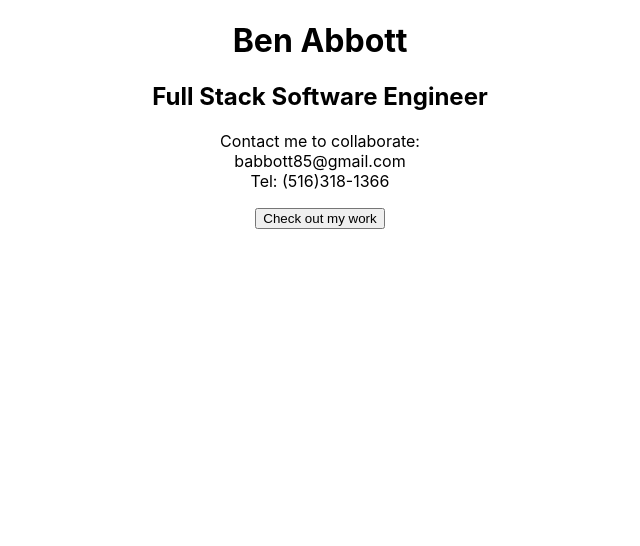
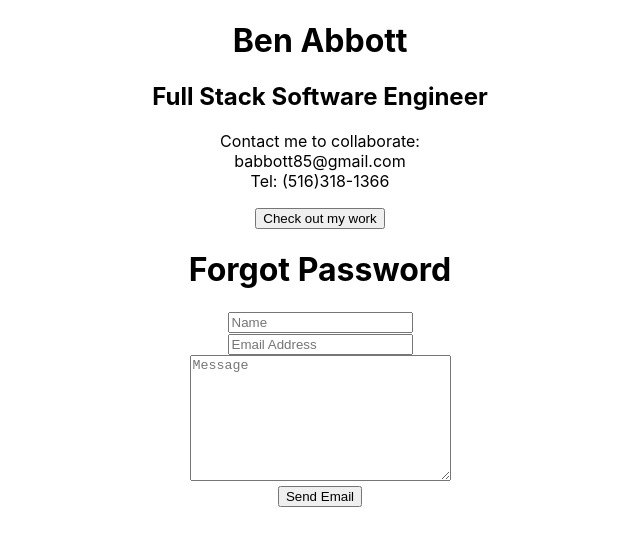
Before and after one commit to benabbott85/BenAbbott, a React (Create React App) app: page / in a window 1280 px wide. Shown: the top 546 px of the page, without its empty margins (320-960 px from the left). Built offline with nearby package versions, Linux system fonts and the light colour scheme.

Commit message:
contact form works

```diff
--- a/package.json
+++ b/package.json
@@ -6,7 +6,9 @@
     "@testing-library/jest-dom": "^5.14.1",
     "@testing-library/react": "^11.2.7",
     "@testing-library/user-event": "^12.8.3",
+    "emailjs-com": "^3.2.0",
     "react": "^17.0.2",
+    "react-dark-mode-toggle": "^0.2.0",
     "react-dom": "^17.0.2",
     "react-scripts": "4.0.3",
     "web-vitals": "^1.1.2"
@@ -17,7 +19,7 @@
     "test": "react-scripts test",
     "eject": "react-scripts eject",
     "predeploy": "npm run build",
-  "deploy": "gh-pages -d build"
+    "deploy": "gh-pages -d build"
   },
   "eslintConfig": {
     "extends": [
--- a/src/App.js
+++ b/src/App.js
@@ -2,6 +2,7 @@ import logo from './logo.svg';
 import './App.css';
 import Header from './components/header'
 import Footer from './components/footer'
+import Contact from './components/contact'
 function App() {
   return (
     <div className="App">
@@ -15,6 +16,7 @@ function App() {
   Tel: (516)318-1366
 </p>
 <button>Check out my work</button>
+<Contact/>
     </div>
   );
 }
--- /dev/null
+++ b/src/components/contact.js
@@ -0,0 +1,57 @@
+import React from "react";
+import emailjs from "emailjs-com";
+// import { Link } from "react-router-dom";
+// import Footer from "../footer"
+// import { Container, Row, Col, Form, FormGroup, Jumbotron, Label, Input, Button } from "reactstrap";
+// // import { ForgotPasswordReset } from "@unleashit/forgot-password"
+
+
+export default function Contact () {
+    function sendEmail(e){
+        e.preventDefault();
+
+        emailjs.sendForm('service_2cdfh1k', 'template_bzintji', e.target, 'user_a22uGxDKlju4sAPyBBnir')
+          .then((result) => {
+              console.log(result.text);
+          }, (error) => {
+              console.log(error.text);
+          });
+          e.target.reset()
+    }
+
+    return(
+
+
+        <div>
+
+            <h1 className="forgotpass">Forgot Password</h1>
+            < div className="containter">
+                <form className="forgot"onSubmit={sendEmail}>
+                    <div className="row pt-5 mx-auto">
+                        <div className="col-8 form-group mx-auto">
+                            <input type="text" className="form-control" placeholder="Name" name="name"/>
+                        </div>
+                        <div className="col-8 form-group pt-2 mx-auto">
+                            <input type="email" className="form-control" placeholder="Email Address" name="email"/>
+                        </div>
+                        {/* <div className="col-8 form-group pt-2 mx-auto">
+                            <input type="text" className="form-control" placeholder="Email Address" name="email"/>
+                        </div> */}
+                        <div className="col-8 form-group pt-2 mx-auto">
+                            <textarea className="form-control" id="forgotmessage" cols="30" rows ="8" placeholder="Message" name="message"/>
+                        </div>
+                        <div className="col-8 pt-3 mx-auto">
+                            <input type="submit" className="btn btn-info" value="Send Email"></input>
+                        </div>
+                    </div>
+                </form>
+            </div>
+            <br/>
+            <br/>
+            <br/>
+            <br/>
+            <br/>
+        </div>
+
+    )
+}
```
Also changed, not shown: 1 other file (tests, documents, lock files or other folders).
